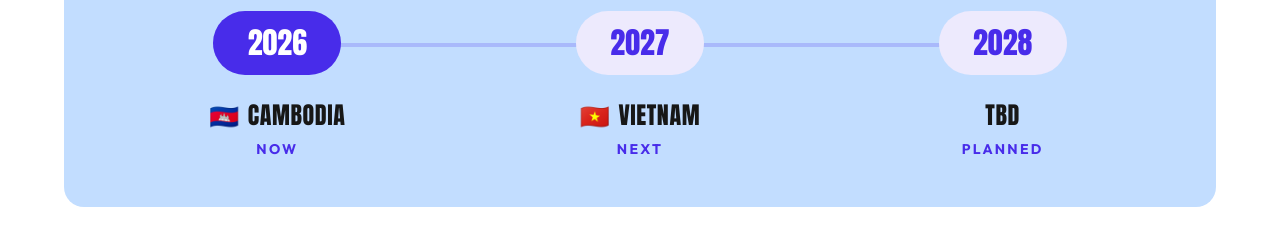
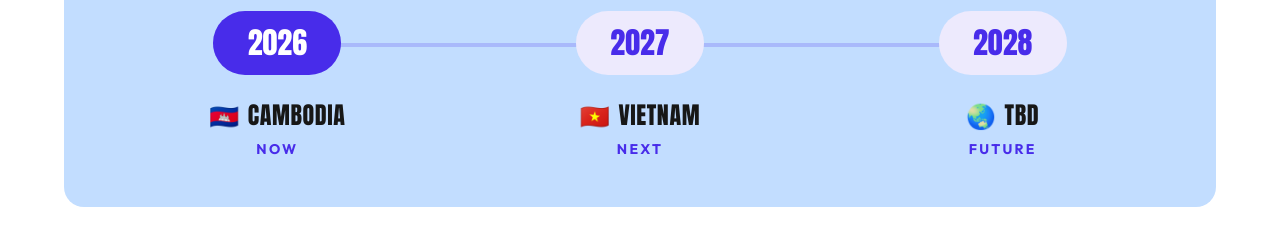
Before and after one commit to iampiotr/ramenrun, a React (Vite) app: page / in a window 1280 px wide. Shown: the part 3000-3229 px from the top of the page. Built offline with nearby package versions, Linux system fonts and the light colour scheme.

Commit message:
Mark the 2028 drop as future and add a globe for TBD.

```diff
--- a/src/content.ts
+++ b/src/content.ts
@@ -70,7 +70,7 @@ export const drops = {
   stops: [
     { year: '2026', place: 'Cambodia', flag: '🇰🇭', status: 'Now' },
     { year: '2027', place: 'Vietnam', flag: '🇻🇳', status: 'Next' },
-    { year: '2028', place: 'TBD', status: 'Planned' },
+    { year: '2028', place: 'TBD', flag: '🌏', status: 'Future' },
   ],
 }
 
```
